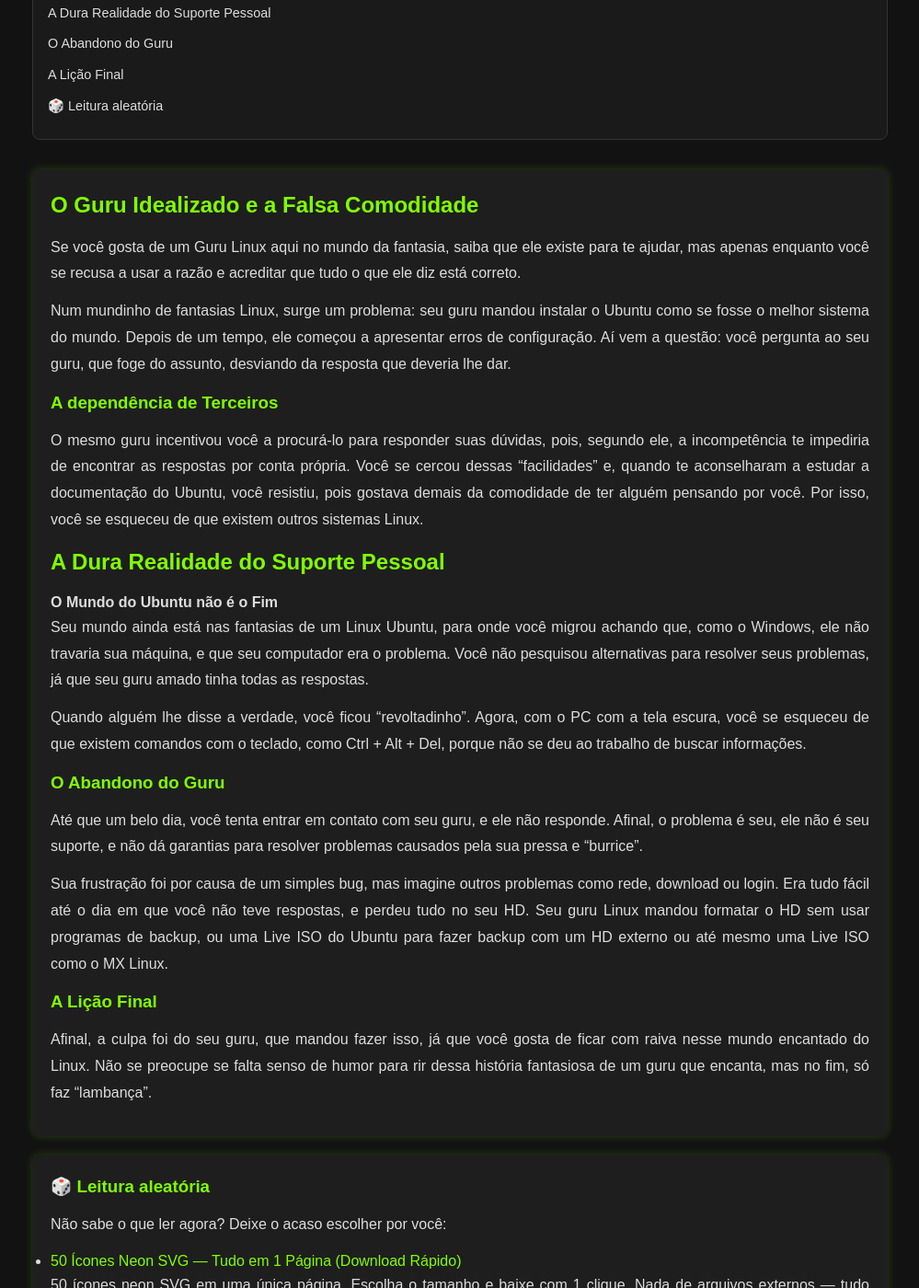
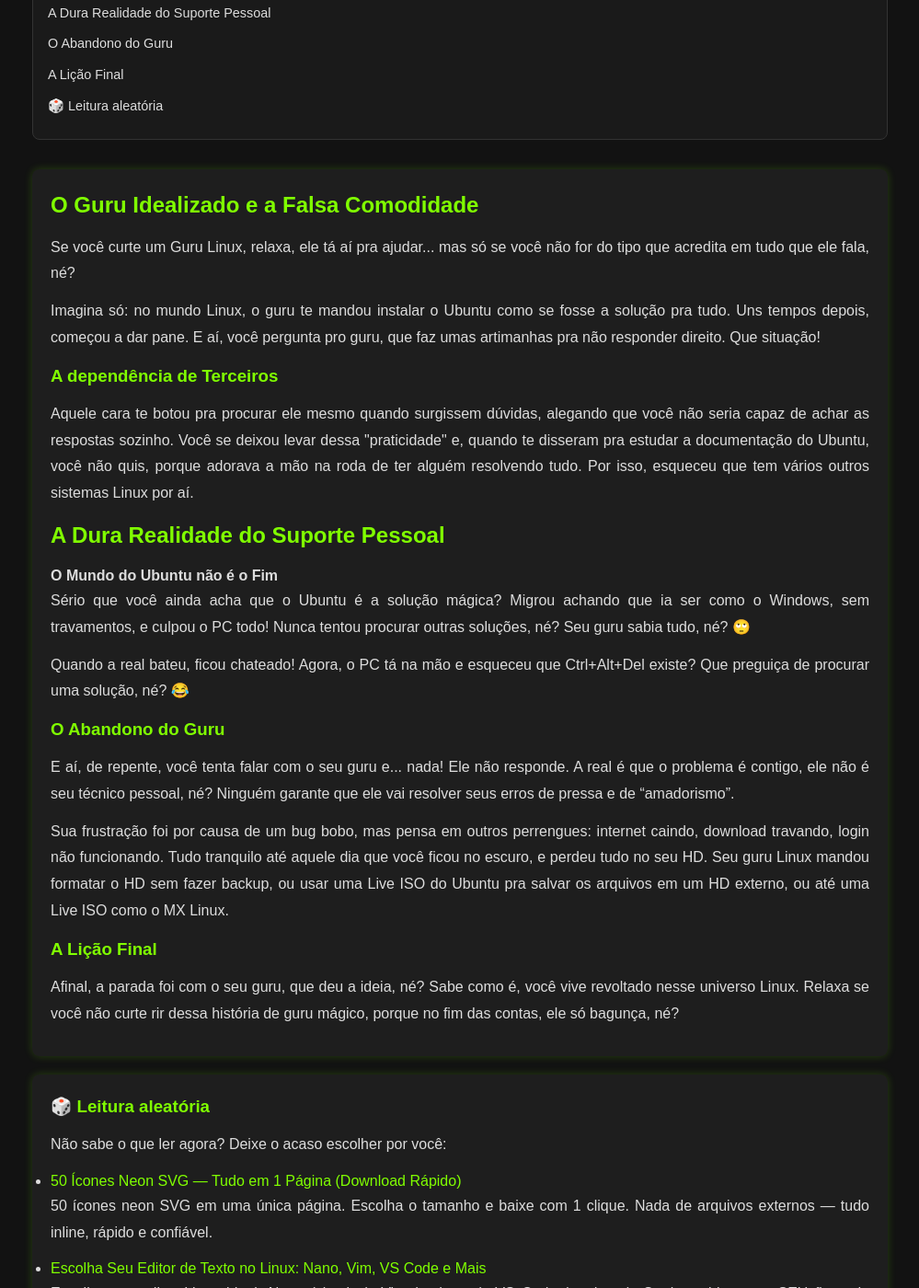
Before and after one commit to Piolinux/piolinux-site, a Jekyll site: the page built from _posts/2025-08-11-a-historia-do-guru-linux-suporte-de-fantasia.md, in a window 1280 px wide and 1400 px high, scrolled down 313 px. Shown: the whole window at 92% size, without its empty margins (140-1139 px from the left). Built offline with Jekyll 4.4.1, drawn with Linux system fonts in a browser that asks for light colours.

Commit message:
Update 2025-08-11-a-historia-do-guru-linux-suporte-de-fantasia.md

```diff
--- a/_posts/2025-08-11-a-historia-do-guru-linux-suporte-de-fantasia.md
+++ b/_posts/2025-08-11-a-historia-do-guru-linux-suporte-de-fantasia.md
@@ -17,24 +17,24 @@ permalink: /historia-do-guru-linux/
 <section class="post-content">
 
             <h2>O Guru Idealizado e a Falsa Comodidade</h2>
-            <p>Se você gosta de um Guru Linux aqui no mundo da fantasia, saiba que ele existe para te ajudar, mas apenas enquanto você se recusa a usar a razão e acreditar que tudo o que ele diz está correto.</p>
+            <p>Se você curte um Guru Linux, relaxa, ele tá aí pra ajudar... mas só se você não for do tipo que acredita em tudo que ele fala, né?</p>
 
-            <p>Num mundinho de fantasias Linux, surge um problema: seu guru mandou instalar o Ubuntu como se fosse o melhor sistema do mundo. Depois de um tempo, ele começou a apresentar erros de configuração. Aí vem a questão: você pergunta ao seu guru, que foge do assunto, desviando da resposta que deveria lhe dar.</p>
+            <p>Imagina só: no mundo Linux, o guru te mandou instalar o Ubuntu como se fosse a solução pra tudo. Uns tempos depois, começou a dar pane. E aí, você pergunta pro guru, que faz umas artimanhas pra não responder direito. Que situação!</p>
 
             <h3>A dependência de Terceiros</h3>
-            <p>O mesmo guru incentivou você a procurá-lo para responder suas dúvidas, pois, segundo ele, a incompetência te impediria de encontrar as respostas por conta própria. Você se cercou dessas “facilidades” e, quando te aconselharam a estudar a documentação do Ubuntu, você resistiu, pois gostava demais da comodidade de ter alguém pensando por você. Por isso, você se esqueceu de que existem outros sistemas Linux.</p>
+            <p>Aquele cara te botou pra procurar ele mesmo quando surgissem dúvidas, alegando que você não seria capaz de achar as respostas sozinho. Você se deixou levar dessa "praticidade" e, quando te disseram pra estudar a documentação do Ubuntu, você não quis, porque adorava a mão na roda de ter alguém resolvendo tudo. Por isso, esqueceu que tem vários outros sistemas Linux por aí.</p>
 
             <h2>A Dura Realidade do Suporte Pessoal</h2>
             <h4>O Mundo do Ubuntu não é o Fim</h4>
-            <p>Seu mundo ainda está nas fantasias de um Linux Ubuntu, para onde você migrou achando que, como o Windows, ele não travaria sua máquina, e que seu computador era o problema. Você não pesquisou alternativas para resolver seus problemas, já que seu guru amado tinha todas as respostas.</p>
+            <p>Sério que você ainda acha que o Ubuntu é a solução mágica? Migrou achando que ia ser como o Windows, sem travamentos, e culpou o PC todo! Nunca tentou procurar outras soluções, né? Seu guru sabia tudo, né? 🙄</p>
 
-            <p>Quando alguém lhe disse a verdade, você ficou “revoltadinho”. Agora, com o PC com a tela escura, você se esqueceu de que existem comandos com o teclado, como Ctrl + Alt + Del, porque não se deu ao trabalho de buscar informações.</p>
+            <p>Quando a real bateu, ficou chateado! Agora, o PC tá na mão e esqueceu que Ctrl+Alt+Del existe? Que preguiça de procurar uma solução, né? 😂</p>
 
             <h3>O Abandono do Guru</h3>
-            <p>Até que um belo dia, você tenta entrar em contato com seu guru, e ele não responde. Afinal, o problema é seu, ele não é seu suporte, e não dá garantias para resolver problemas causados pela sua pressa e “burrice”.</p>
+            <p>E aí, de repente, você tenta falar com o seu guru e... nada! Ele não responde. A real é que o problema é contigo, ele não é seu técnico pessoal, né? Ninguém garante que ele vai resolver seus erros de pressa e de “amadorismo”.</p>
 
-            <p>Sua frustração foi por causa de um simples bug, mas imagine outros problemas como rede, download ou login. Era tudo fácil até o dia em que você não teve respostas, e perdeu tudo no seu HD. Seu guru Linux mandou formatar o HD sem usar programas de backup, ou uma Live ISO do Ubuntu para fazer backup com um HD externo ou até mesmo uma Live ISO como o MX Linux.</p>
+            <p>Sua frustração foi por causa de um bug bobo, mas pensa em outros perrengues: internet caindo, download travando, login não funcionando. Tudo tranquilo até aquele dia que você ficou no escuro, e perdeu tudo no seu HD. Seu guru Linux mandou formatar o HD sem fazer backup, ou usar uma Live ISO do Ubuntu pra salvar os arquivos em um HD externo, ou até uma Live ISO como o MX Linux.</p>
 
             <h3>A Lição Final</h3>
-            <p>Afinal, a culpa foi do seu guru, que mandou fazer isso, já que você gosta de ficar com raiva nesse mundo encantado do Linux. Não se preocupe se falta senso de humor para rir dessa história fantasiosa de um guru que encanta, mas no fim, só faz “lambança”.</p>
+            <p>Afinal, a parada foi com o seu guru, que deu a ideia, né? Sabe como é, você vive revoltado nesse universo Linux. Relaxa se você não curte rir dessa história de guru mágico, porque no fim das contas, ele só bagunça, né?</p>
         </section>
```
